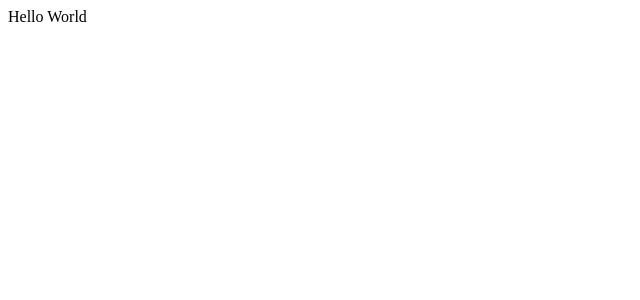
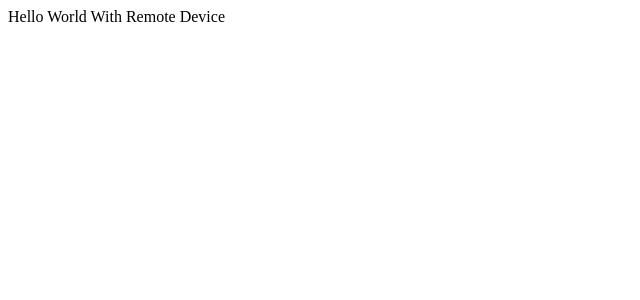
Before and after one commit to adityabisoyi/ExpenseTracker, a React (Create React App) app in the folder frontend/: page / in a window 1280 px wide. Shown: the top 300 px of the page, without its empty margins (0-640 px from the left). Built offline with nearby package versions, Linux system fonts and the light colour scheme.

Commit message:
first message in frontend

```diff
--- a/frontend/src/App.js
+++ b/frontend/src/App.js
@@ -2,7 +2,7 @@
 function App() {
   return (
     <div className="App">
-      Hello World
+      Hello World With Remote Device
     </div>
   );
 }
```
